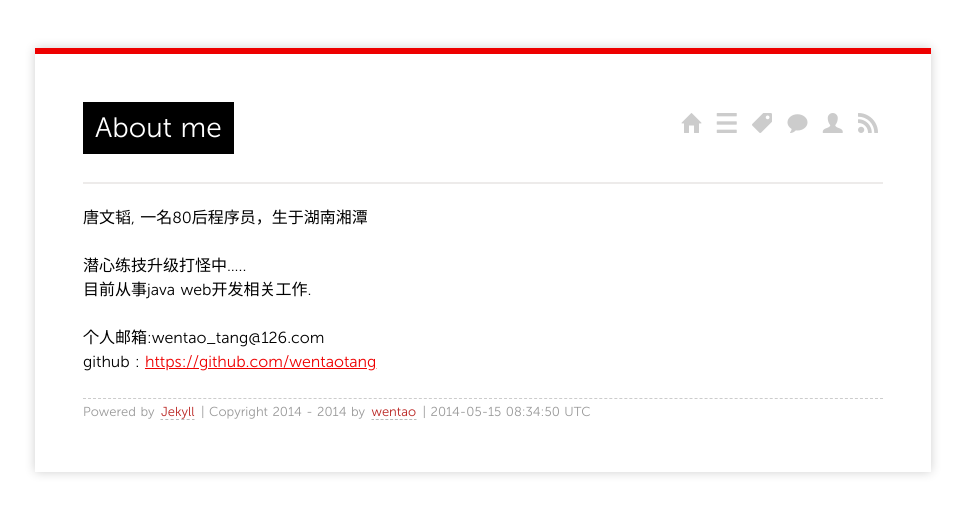
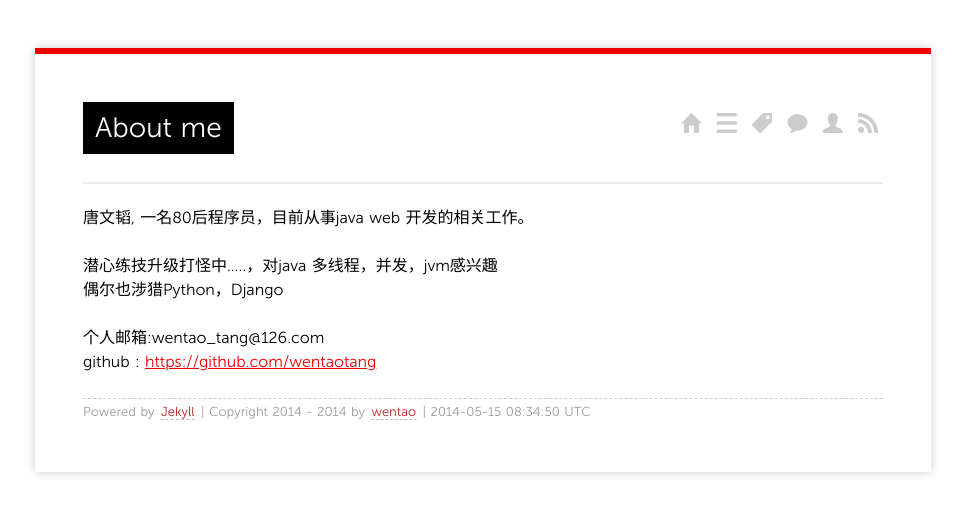
Before and after one commit to wentaotang/wentaotang.github.io, a Jekyll site: the page built from about/index.md, in a window 1280 px wide. Shown: the top 514 px of the page, without its empty margins (157-1122 px from the left). Built offline with Jekyll 4.4.1, drawn with Linux system fonts in a browser that asks for light colours; Markdown is read by kramdown in place of the engine named in the settings.

Commit message:
update about

```diff
--- a/about/index.md
+++ b/about/index.md
@@ -4,10 +4,10 @@ layout: page
 comments: yes
 ---
 
-唐文韬, 一名80后程序员，生于湖南湘潭
+唐文韬, 一名80后程序员，目前从事java web 开发的相关工作。
 
-潜心练技升级打怪中.....
-目前从事java web开发相关工作.
+潜心练技升级打怪中.....，对java 多线程，并发，jvm感兴趣
+偶尔也涉猎Python，Django
 
 个人邮箱:wentao_tang@126.com
 github : [https://github.com/wentaotang](https://github.com/wentaotang)
```
